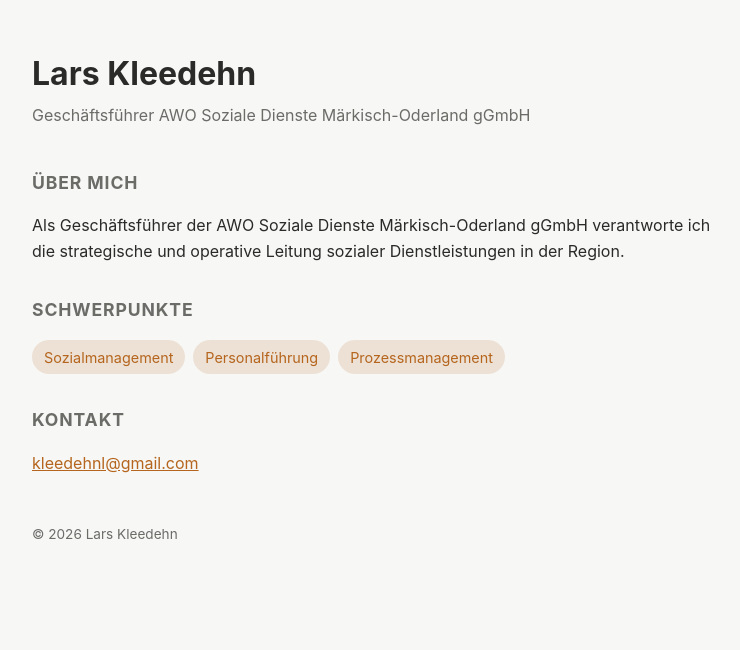
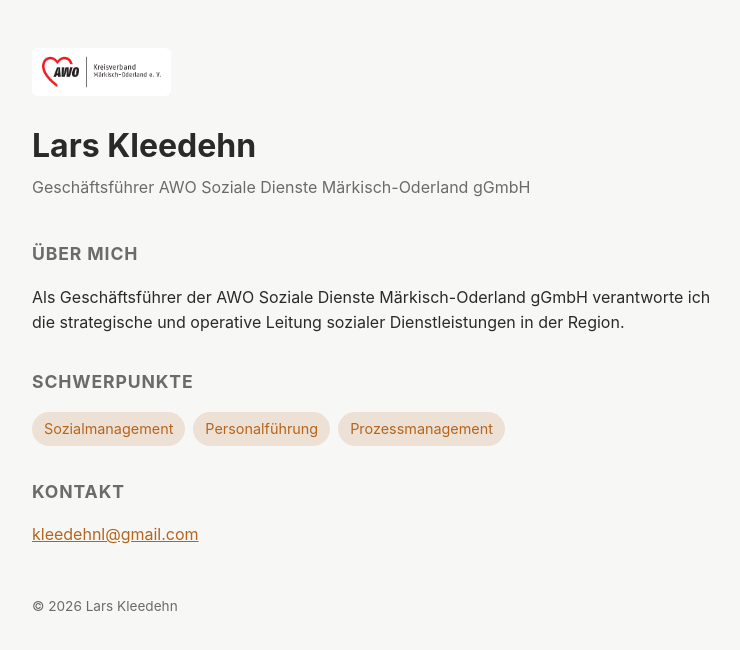
Before and after one commit to kleedehnl-create/lars-kleedehn, a plain HTML site: page index.html in a window 1280 px wide. Shown: the whole page, without its empty margins (268-1008 px from the left). Drawn offline with Linux system fonts and the light colour scheme.

Commit message:
Add AWO logo to header

```diff
--- a/index.html
+++ b/index.html
@@ -8,6 +8,7 @@
 </head>
 <body>
   <header>
+    <img src="awo-logo.png" alt="AWO Kreisverband Märkisch-Oderland e. V." class="logo">
     <h1>Lars Kleedehn</h1>
     <p class="role">Geschäftsführer AWO Soziale Dienste Märkisch-Oderland gGmbH</p>
   </header>
--- a/style.css
+++ b/style.css
@@ -37,6 +37,14 @@
 
 header {
   margin-bottom: 2.5rem;
+}
+
+.logo {
+  height: 48px;
+  margin-bottom: 1rem;
+  background: #fff;
+  padding: 0.4rem 0.6rem;
+  border-radius: 6px;
 }
 
 h1 {
```
Also changed, not shown: awo-logo.png (added).
